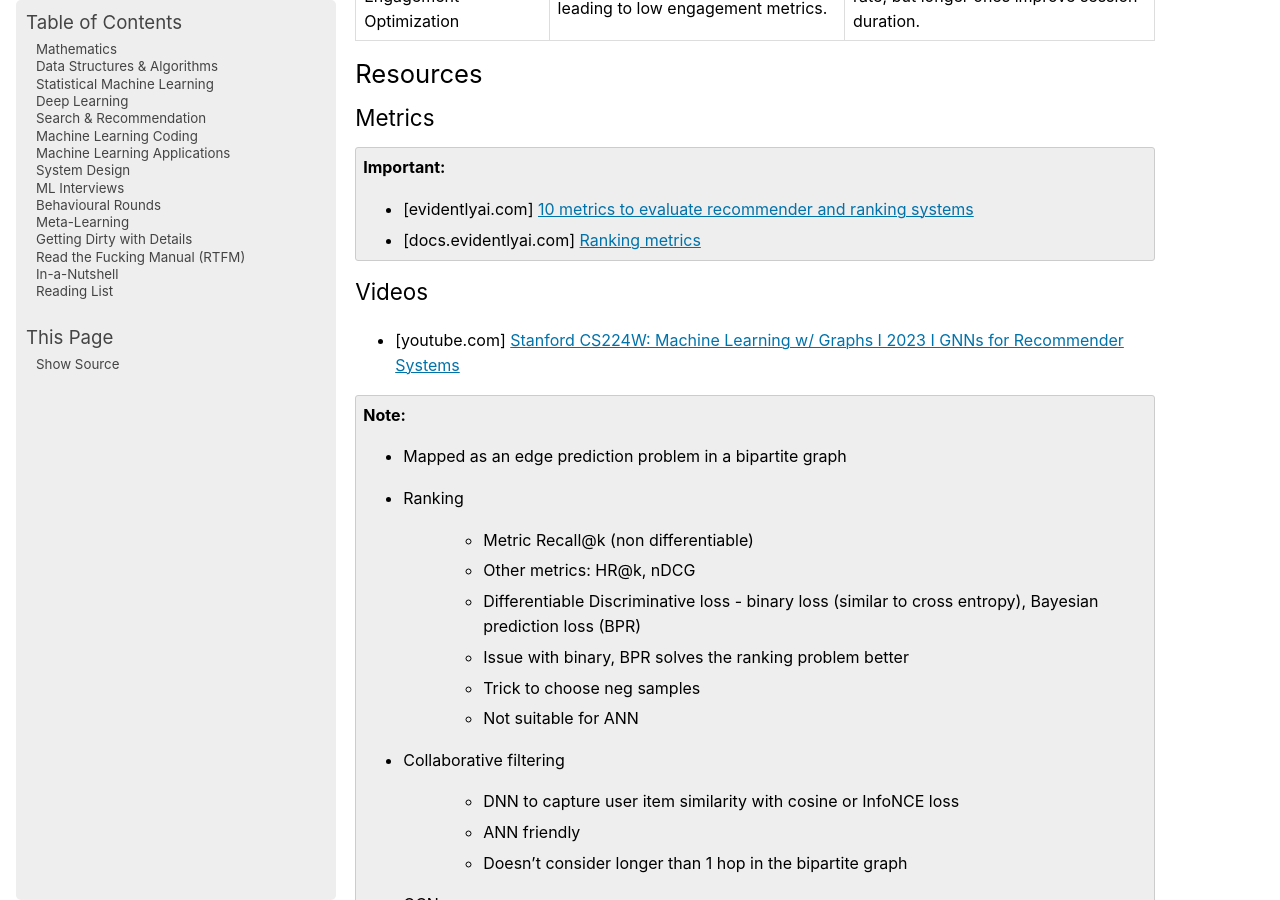
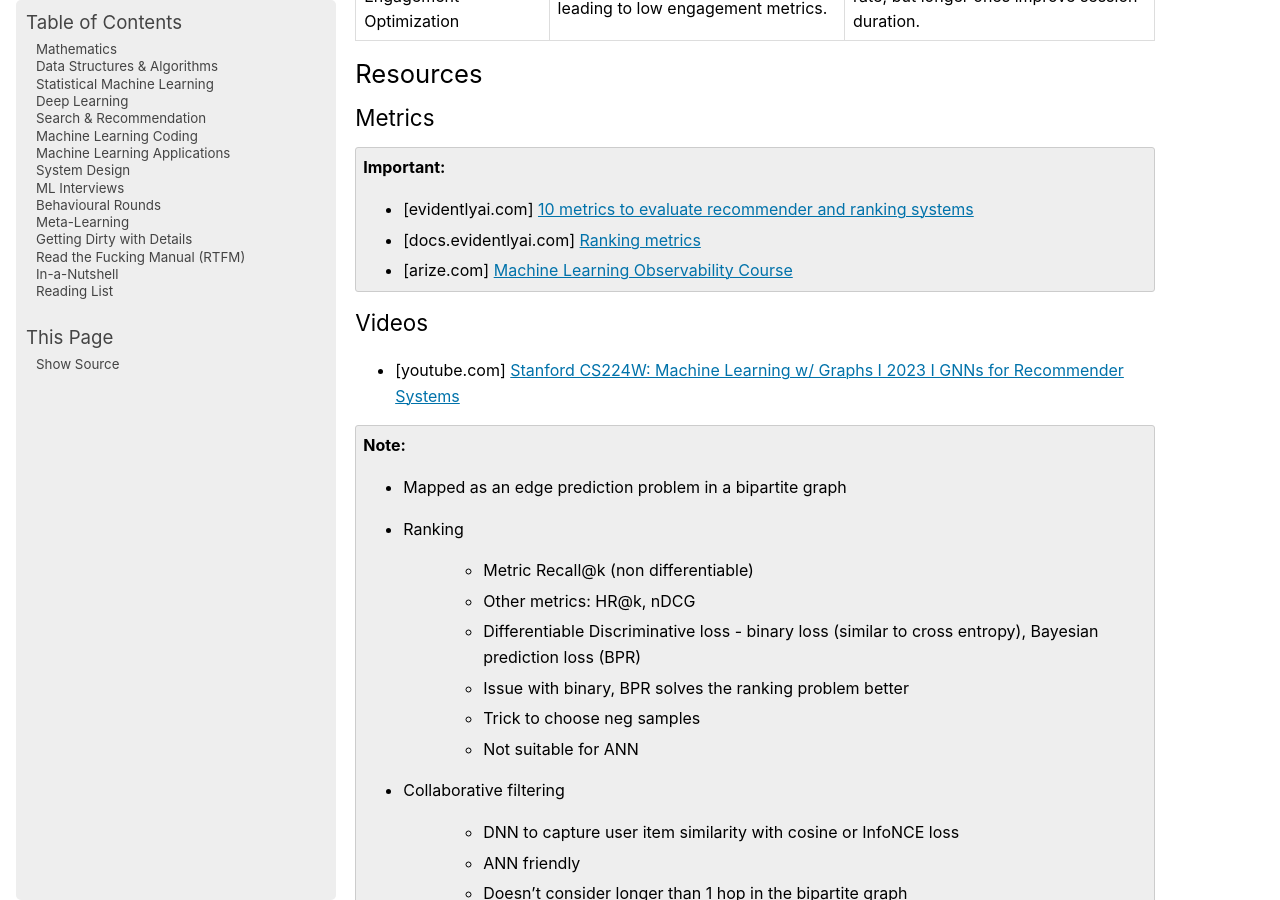
Before and after one commit to uselesstechjunks/leetcode, a Sphinx documentation site: the page built from docs/source/rank.rst, in a window 1280 px wide and 900 px high, scrolled down 6408 px. Built offline with Sphinx 7.4.7, drawn with Linux system fonts in a browser that asks for light colours.

Commit message:
Update rank.rst

```diff
--- a/docs/source/rank.rst
+++ b/docs/source/rank.rst
@@ -183,6 +183,7 @@ Metrics
 
 	* [evidentlyai.com] `10 metrics to evaluate recommender and ranking systems <https://www.evidentlyai.com/ranking-metrics/evaluating-recommender-systems>`_
 	* [docs.evidentlyai.com] `Ranking metrics <https://docs.evidentlyai.com/reference/all-metrics/ranking-metrics>`_
+	* [arize.com] `Machine Learning Observability Course <https://arize.com/blog-course/>`_
 
 Videos
 ====================================================================================
```
